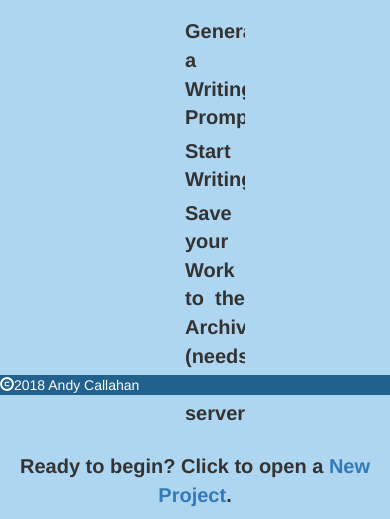
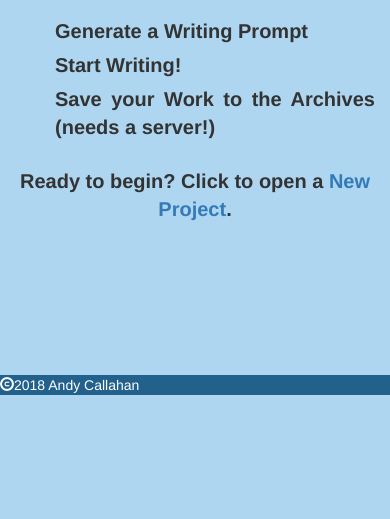
Before and after one commit to methodicalrose/gwcomp-july2018, a plain HTML site: page index.html in a window 390 px wide. Shown: the part 449-968 px from the top of the page. After the commit the page ends 844 px from the top, so only its background shows below. Drawn offline with Linux system fonts and the light colour scheme.

Commit message:
changes made to prompt generator function

```diff
--- a/index.html
+++ b/index.html
@@ -44,7 +44,7 @@
     <div class="text-center outer-div">
       <div class="container text-justify">
         <div class="row">
-          <div class="col-xs-4 col-xs-offset-4">
+          <div class="col-xs-12 col-md-4 col-md-offset-4">
             <ul class="important">
               <li>Generate a Writing Prompt</li>
               <li>Start Writing!</li>
```
